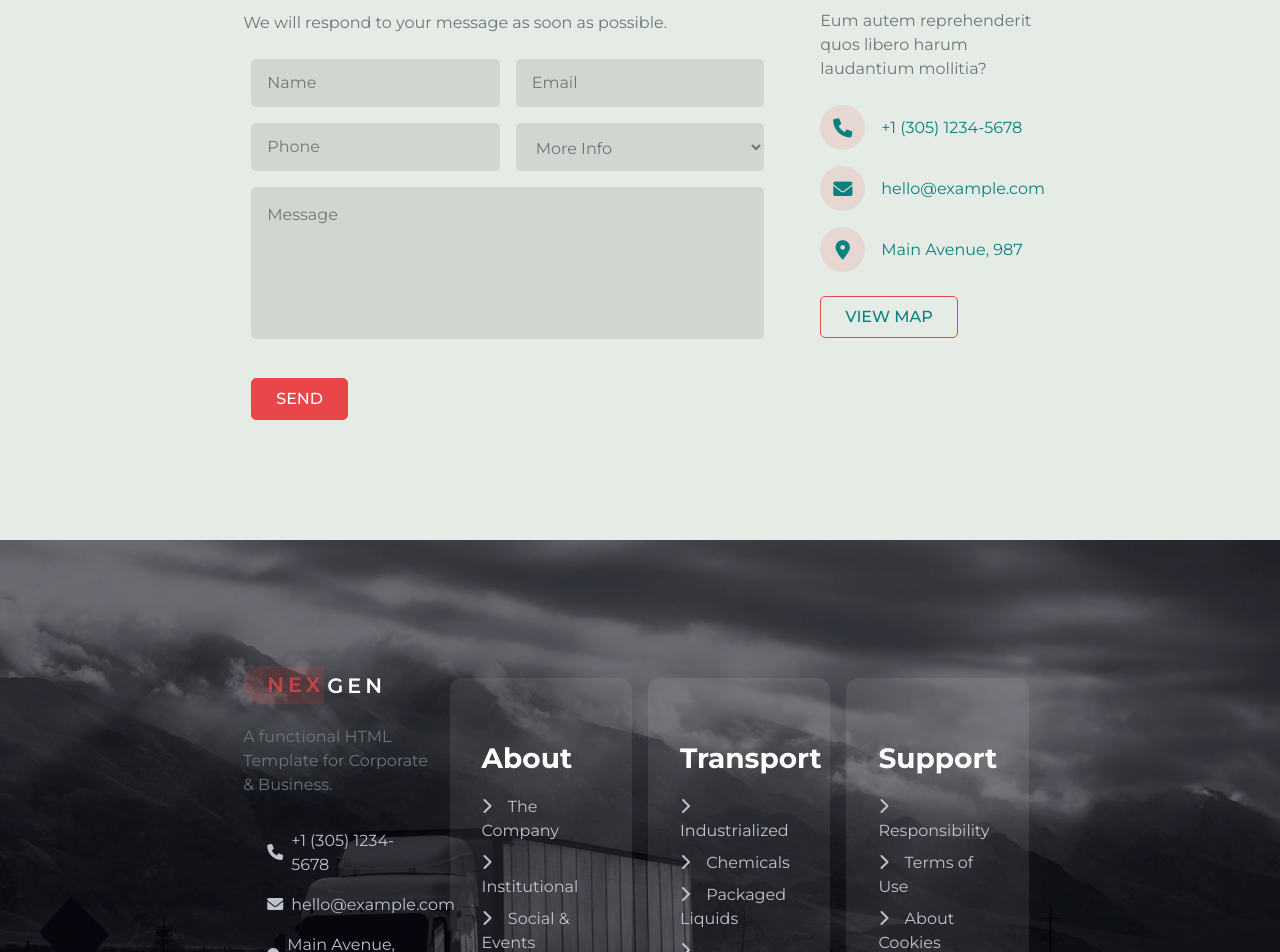
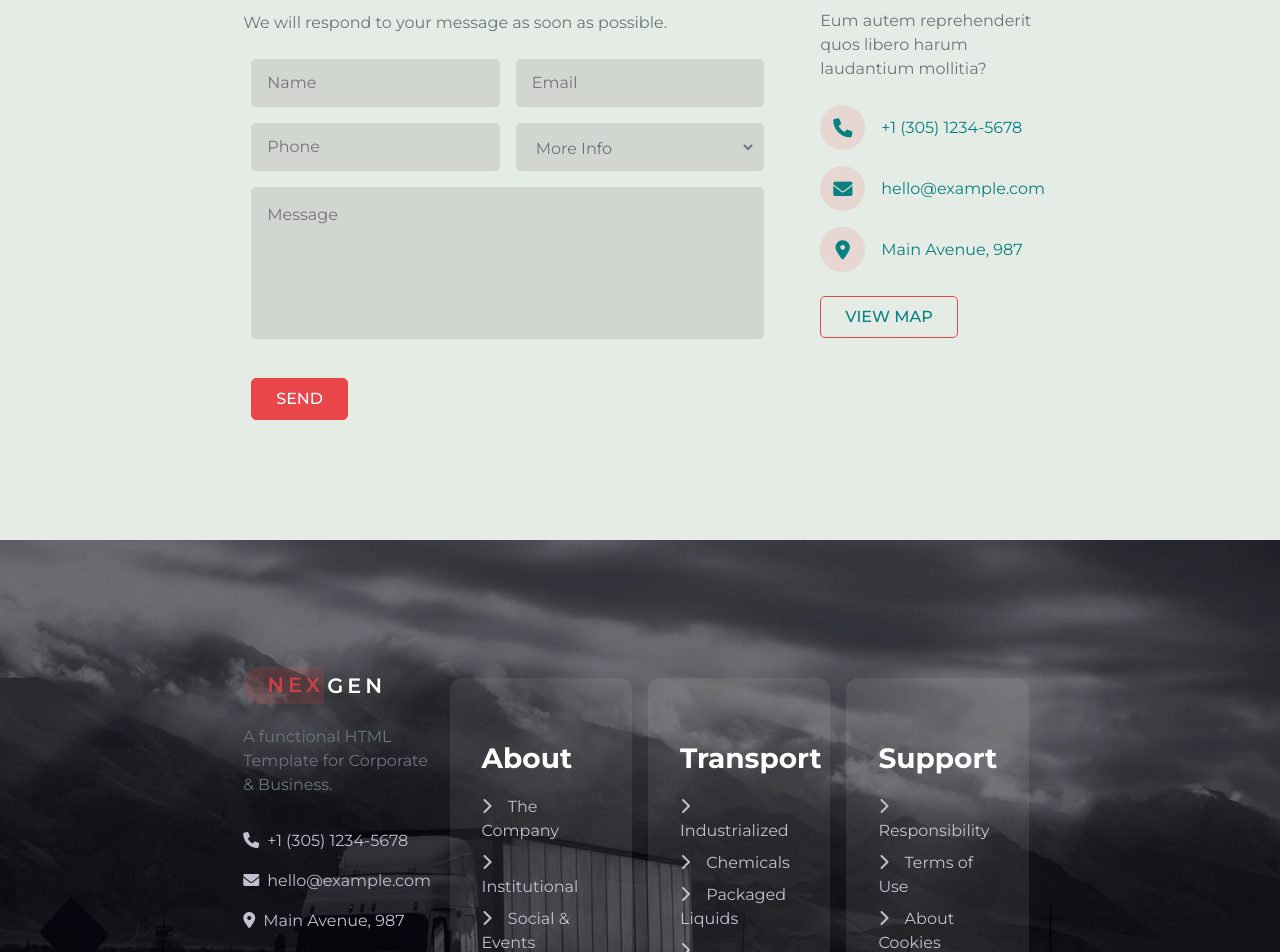
Before and after one commit to AnTosi/proj-html-vuejs, a Vue app: page / in a window 1280 px wide. Shown: the part 4420-5372 px from the top of the page. Built offline with nearby package versions, Linux system fonts and the light colour scheme.

Commit message:
add box around select for padding right

```diff
--- a/src/components/SiteFooter.vue
+++ b/src/components/SiteFooter.vue
@@ -99,8 +99,12 @@ export default {
         background-position-y: center;
         color: $muted-grey;
 
-        span.component {
+        span.contact_component {
             padding-left: 0 !important;
+
+            i {
+                padding-left: 0 !important;
+            }
         }
 
         .bottom_page {
--- a/src/components/SiteMain.vue
+++ b/src/components/SiteMain.vue
@@ -249,9 +249,11 @@
                         <div class="col-6 input_container p-2"><input type="email" class="form_item" placeholder="Email"></div>
                         <div class="col-6 input_container p-2"><input type="tel" class="form_item" placeholder="Phone"></div>
                         <div class="col-6 input_container p-2">
-                            <select name="More Info" id="MoreInfo" class="form_item text-muted">
-                                <option value="More Info">More Info</option>
-                            </select>
+                            <div class="select_box">
+                                <select name="More Info" id="MoreInfo" class="form_item text-muted">
+                                    <option value="More Info">More Info</option>
+                                </select>
+                            </div>
                         </div>
                         <div class="col-12 input_container p-2"><textarea name="Message" id="Message" cols="30" rows="5" placeholder="Message" class="form_item"></textarea></div>
                         <button class="red mt-4 mx-2">SEND</button>
@@ -484,7 +486,7 @@ export default {
             input {
                 width: 90%;
                 margin: auto;
-                background-color: rgba(255, 255, 255, 0.568);
+                background-color: rgba(255, 255, 255, 0.5);
                 border: none;
                 border-radius: 5px;
                 height: 3rem;
@@ -510,9 +512,15 @@ export default {
                 height: 3rem;
 
             }
+            .select_box {
+                padding-right: 0.5rem;
+                background-color: #7373732d;
+                border-radius: 5px;
+                select {
+                    background-color: transparent;
+                    height: 3rem;
+                }
 
-            select {
-                height: 3rem;
             }
 
             textarea {
```
